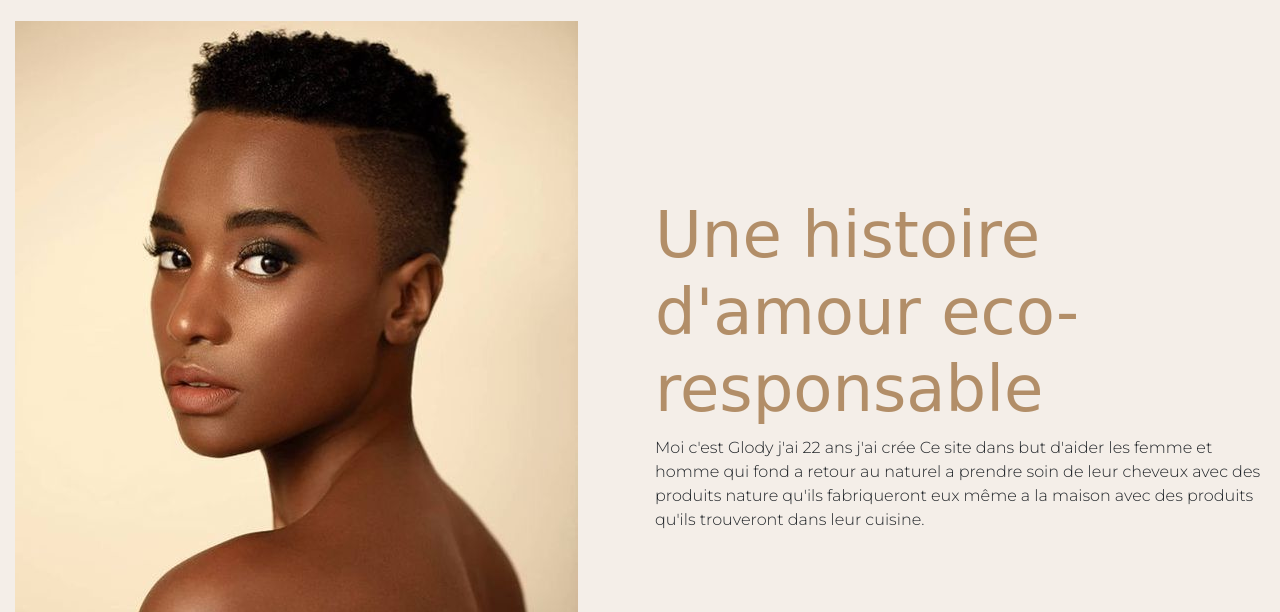
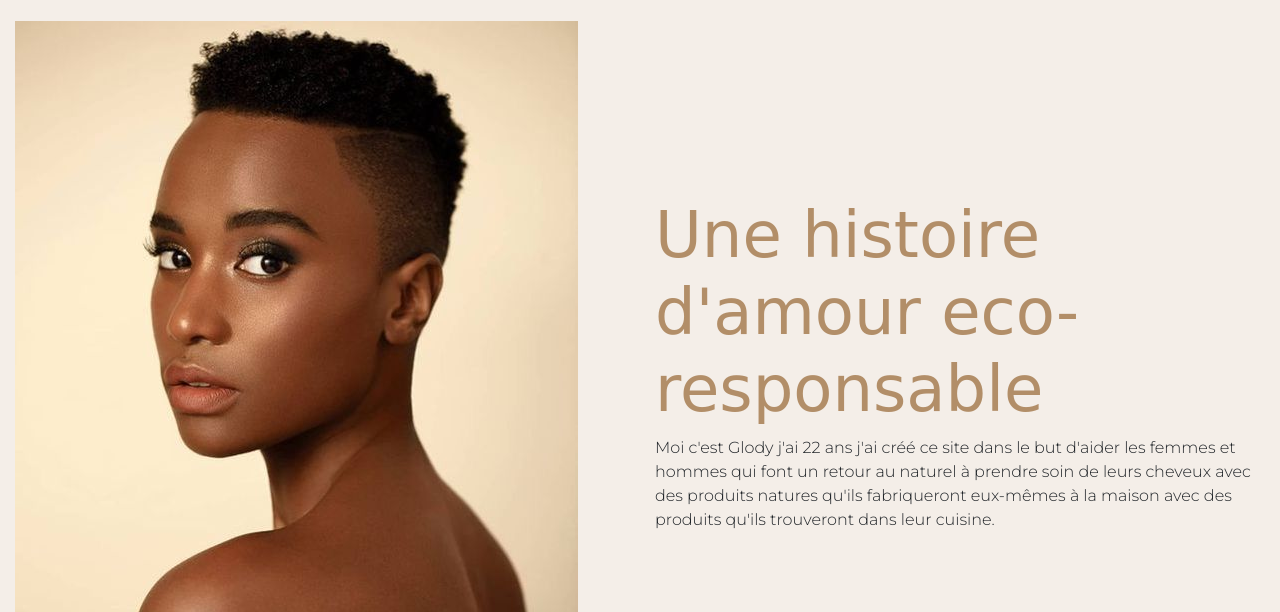
Before and after one commit to GlodyThakizimana/projetFilRouge, a plain HTML site: page apropos.html in a window 1280 px wide. Shown: the part 188-800 px from the top of the page. Drawn offline with nearby package versions, Linux system fonts and the light colour scheme; a web font is replaced by a local one.

Commit message:
correction de l'orthographe

```diff
--- a/apropos.html
+++ b/apropos.html
@@ -48,7 +48,7 @@
           <div class="col-sm col-md-6 align-self-center">
             <h2>Une histoire d'amour
               eco-responsable  </h2>
-            <p> Moi c'est Glody j'ai 22 ans j'ai crée Ce site dans but d'aider les femme et homme qui fond a retour au naturel a prendre soin de leur cheveux avec des produits nature qu'ils fabriqueront eux même a la maison avec des produits qu'ils trouveront dans leur cuisine.</p>
+            <p> Moi c'est Glody j'ai 22 ans j'ai créé ce site dans le but d'aider les femmes et hommes qui font un retour au naturel à prendre soin de leurs cheveux avec des produits natures qu'ils fabriqueront eux-mêmes à la maison avec des produits qu'ils trouveront dans leur cuisine.</p>
           </div>
          </div>
         </div>
```
